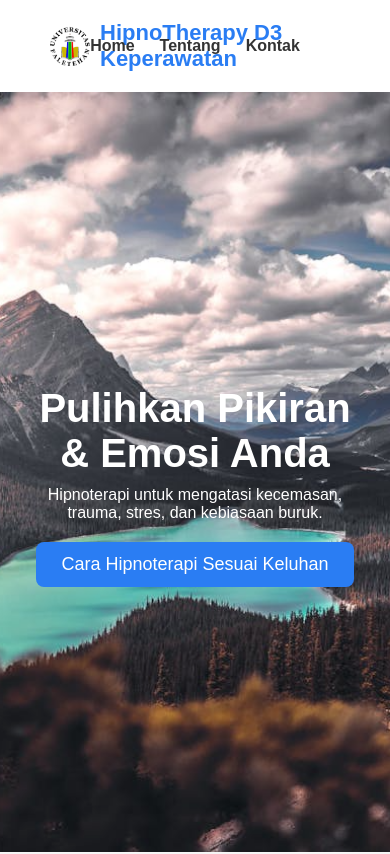
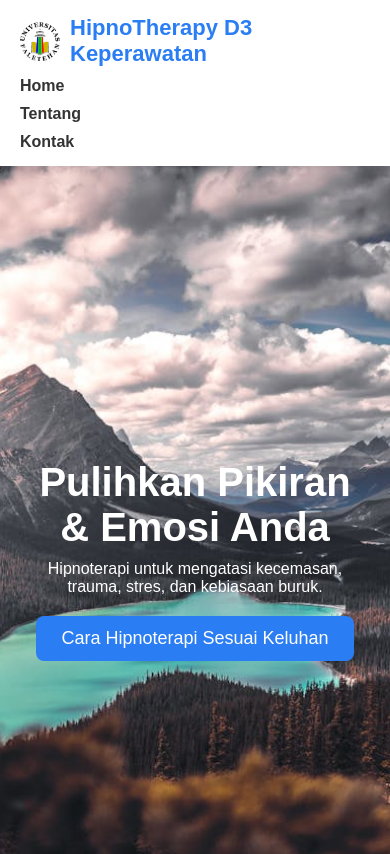
Before and after one commit to fania1313/hypnotheraphy, a plain HTML site: page index.html in a window 390 px wide. Shown: the top 854 px of the page. Drawn offline with Linux system fonts and the light colour scheme.

Commit message:
Update style.css

```diff
--- a/style.css
+++ b/style.css
@@ -16,7 +16,7 @@ body{
   background:#f5f5f5;
 }
 
-/* NAVBAR */
+/* ===== NAVBAR ===== */
 .navbar {
   position: relative; /* supaya ul bisa di tengah */
   padding: 20px 50px;
@@ -44,14 +44,11 @@ body{
   color: #2a7df3;
 }
 
-
 .logo-img {
-  width: 40px;    /* ukuran logo */
+  width: 40px;
   height: 40px;
   object-fit: contain;
 }
-
-
 
 .navbar a{
   text-decoration:none;
@@ -59,6 +56,24 @@ body{
   font-weight:bold;
 }
 
+/* ===== RESPONSIVE NAVBAR ===== */
+@media (max-width: 768px) {
+  .navbar {
+    flex-wrap: wrap; /* logo dan menu bisa baris baru */
+    justify-content: flex-start;
+    padding: 15px 20px;
+  }
+
+  .navbar ul {
+    position: static;    /* menu tidak absolute lagi */
+    transform: none;
+    flex-direction: column; /* menu vertikal */
+    width: 100%;
+    margin-top: 10px;
+    align-items: flex-start;
+    gap: 10px;
+  }
+}
 
 /* HERO */
 .hero{
```
